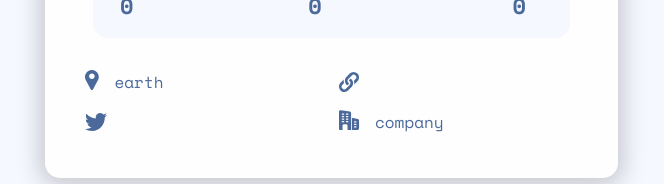
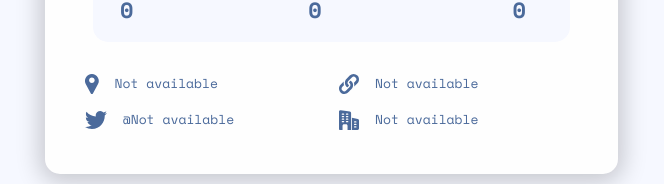
Before and after one commit to Hcmwebs/github-user-search, a React (Vite) app: page / in a window 1280 px wide. Shown: the part 572-756 px from the top of the page, without its empty margins (309-973 px from the left). Built offline with nearby package versions, Linux system fonts and the light colour scheme.

Commit message:
updated falsy values of the li
Signed-off-by: Heze <64218603+Hcmwebs@users.noreply.github.com>

```diff
--- a/src/components/Info.jsx
+++ b/src/components/Info.jsx
@@ -10,12 +10,7 @@ import { ProfileHeader, ProfileBody } from './index'
 const Info = () => {
 	const { githubUser } = useGithubContext()
 
-	const {
-		twitter_username,
-		location,
-		company,
-		blog,
-	} = githubUser
+	const { twitter_username, location, company, blog } = githubUser
 
 	return (
 		<Wrapper className='sectionCenter'>
@@ -24,22 +19,22 @@ const Info = () => {
 			<div className='profileFooter'>
 				<ul>
 					<li>
-						<img src={locationIcon} alt='location' />
-						{location || 'earth'}
+						<img src={locationIcon} alt={location} />
+						{location || 'Not available'}
 					</li>
 					<li>
-						<img src={websiteIcon} alt='website' />
+						<img src={websiteIcon} alt={blog} />
 						<a href={blog} target='_blank' rel='noopener noreferrer'>
-							{blog}
+							{blog || 'Not available'}
 						</a>
 					</li>
 					<li>
-						<img src={twitterIcon} alt='twitter' />
-						{twitter_username}
+						<img src={twitterIcon} alt={twitter_username} />@
+						{twitter_username || 'Not available'}
 					</li>
 					<li>
-						<img src={companyIcon} alt='company' />
-						{company || 'company'}
+						<img src={companyIcon} alt={company} />
+						{company || 'Not available'}
 					</li>
 				</ul>
 			</div>
@@ -48,6 +43,7 @@ const Info = () => {
 }
 
 const Wrapper = styled.div`
+	width: 100%;
 	display: grid;
 	justify-content: start;
 	align-items: center;
@@ -83,10 +79,10 @@ const Wrapper = styled.div`
 		li {
 			width: 100%;
 			display: flex;
+			font-size: 0.8125rem;
+			font-weight: var(--regular);
+			line-height: 1.1875rem;
 			gap: 1rem;
-			@media (min-width: 768px) {
-				width: 50%;
-			}
 		}
 
 		a {
```
